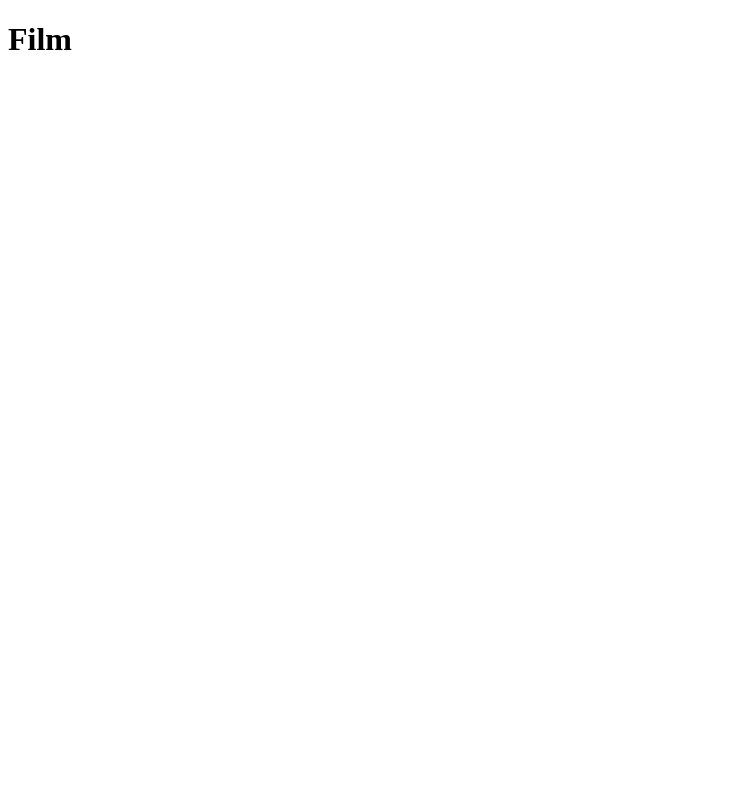
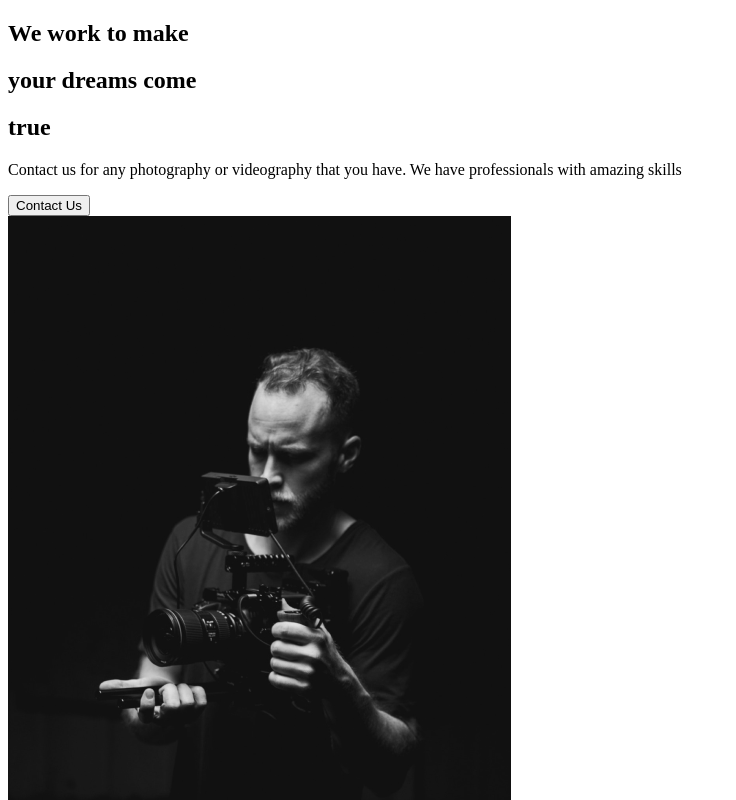
Before and after one commit to AMartinezSounds/alfredo-capture-website, a React (Create React App) app: page / in a window 1280 px wide. Shown: the top 800 px of the page, without its empty margins (0-736 px from the left). Built offline with nearby package versions, Linux system fonts and the light colour scheme.

Commit message:
Created the AboutSection component which I have imported to About Us page.

```diff
--- a/src/App.js
+++ b/src/App.js
@@ -1,6 +1,12 @@
+//Import pages
+import AboutUs from './pages/AboutUs';
+
 function App() {
   return (
-    <h1>Film</h1>
+    <div>
+      <AboutUs/>
+    </div>
+
   );
 }
 
--- /dev/null
+++ b/src/components/AboutSection.js
@@ -0,0 +1,29 @@
+import React from 'react';
+import home1 from '../img/home1.png';
+
+const AboutSection = () => {
+    return (
+      <div>
+        <div className="description">
+            <div className="title">
+                <div className="hide">
+                    <h2>We work to make</h2>
+                </div>
+                <div className="hide">
+                    <h2>your <span>dreams</span> come </h2>
+               </div>
+               <div className="hide">
+                   <h2>true</h2>
+               </div>
+            </div>
+             <p>Contact us for any photography or videography that you have. We have professionals with amazing skills</p>
+             <button>Contact Us</button>
+        </div>
+        <div className="image">
+            <img src={home1} alt="guy with a camera" />
+        </div>
+      </div>
+    )
+}
+
+export default AboutSection;
--- /dev/null
+++ b/src/pages/AboutUs.js
@@ -0,0 +1,14 @@
+import React from 'react';
+
+// Page Components
+
+import AboutSection from '../components/AboutSection';
+
+const AboutUs = () => {
+    return (
+        <AboutSection/>
+
+    )
+}
+
+export default AboutUs;
```
